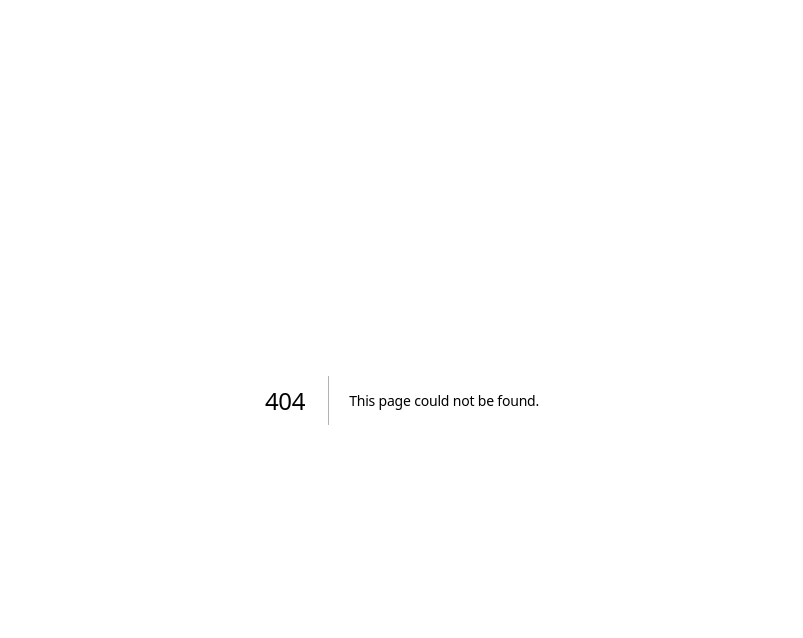
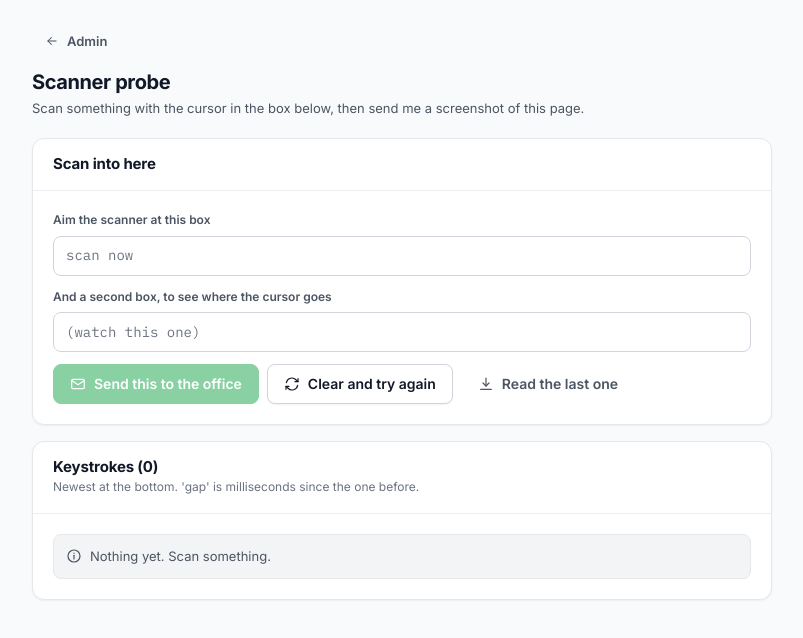
Before and after one commit to EBSTECH22/market-app, a Next.js app: page /admin/keys in a window 1280 px wide. Before the commit this address had no page. Shown: the top 638 px of the page, without its empty margins (238-1041 px from the left). Built offline with nearby package versions, Linux system fonts and the light colour scheme.

Commit message:
Scanner probe

```diff
--- /dev/null
+++ b/src/app/admin/keys/page.tsx
@@ -0,0 +1,188 @@
+"use client";
+
+// A window onto what the tablet actually receives when the scanner fires.
+//
+// Three attempts at fixing the scanner from the outside have missed, each for
+// a different reason, because every guess was about what the browser PROBABLY
+// does with a USB scanner on Android. This page stops guessing: it records
+// every keystroke exactly as it arrives — the key, the timing, and which field
+// caught it — and shows it. Whatever is really happening will be plain here.
+import { useCallback, useEffect, useRef, useState } from "react";
+import { Button, Card, Note, PageHeader, LinkButton, Input, Field } from "@/components/ui";
+
+type Hit = {
+  n: number;
+  key: string;
+  code: string;
+  keyCode: number;
+  mods: string;
+  target: string;
+  /** Milliseconds since the previous keystroke. */
+  gap: number;
+  phase: string;
+};
+
+export default function KeyProbe() {
+  const [hits, setHits] = useState<Hit[]>([]);
+  const [typed, setTyped] = useState("");
+  const lastRef = useRef(0);
+  const nRef = useRef(0);
+
+  const record = useCallback((e: KeyboardEvent, phase: string) => {
+    const now = Date.now();
+    const gap = lastRef.current ? now - lastRef.current : 0;
+    lastRef.current = now;
+
+    const el = e.target as HTMLElement | null;
+    const target = el
+      ? `${el.tagName.toLowerCase()}${(el as HTMLInputElement).name ? `[${(el as HTMLInputElement).name}]` : ""}${
+          el.id ? `#${el.id}` : ""
+        }`
+      : "(none)";
+
+    const mods = [e.ctrlKey && "ctrl", e.altKey && "alt", e.metaKey && "meta", e.shiftKey && "shift"]
+      .filter(Boolean)
+      .join("+");
+
+    setHits((h) => [
+      ...h.slice(-59),
+      { n: ++nRef.current, key: e.key, code: e.code, keyCode: e.keyCode, mods, target, gap, phase },
+    ]);
+    if (e.key.length === 1) setTyped((t) => t + e.key);
+  }, []);
+
+  useEffect(() => {
+    const cap = (e: KeyboardEvent) => record(e, "capture");
+    window.addEventListener("keydown", cap, true);
+    return () => window.removeEventListener("keydown", cap, true);
+  }, [record]);
+
+  const summary = (() => {
+    const chars = hits.filter((h) => h.key.length === 1);
+    if (chars.length < 2) return "";
+    const gaps = chars.slice(1).map((c) => c.gap);
+    const avg = Math.round(gaps.reduce((a, b) => a + b, 0) / gaps.length);
+    const enders = hits.filter((h) => h.key.length > 1).map((h) => h.key);
+    return `${chars.length} characters, ${avg}ms apart on average${
+      enders.length ? `, then: ${enders.join(", ")}` : ", and no finishing key"
+    }`;
+  })();
+
+  const [sent, setSent] = useState("");
+  const [fetched, setFetched] = useState<{ at: string; text: string } | null>(null);
+
+  /** The capture, as plain text somebody can read. */
+  const asText = useCallback(() => {
+    const lines = hits.map(
+      (h) =>
+        `${String(h.n).padEnd(4)}${(h.key === " " ? "(space)" : h.key).slice(0, 12).padEnd(13)}` +
+        `${h.code.slice(0, 14).padEnd(15)}${String(h.keyCode).padEnd(5)}${String(h.gap).padEnd(6)}${h.target}` +
+        `${h.mods ? ` (${h.mods})` : ""}`
+    );
+    return [
+      `device: ${typeof navigator === "undefined" ? "?" : navigator.userAgent}`,
+      summary ? `summary: ${summary}` : "summary: (not enough keystrokes)",
+      `joined: ${typed}`,
+      "",
+      "#   key          code           kc   gap   where",
+      ...lines,
+    ].join("\n");
+  }, [hits, summary, typed]);
+
+  const send = async () => {
+    setSent("sending…");
+    try {
+      const r = await fetch("/api/admin/keylog", {
+        method: "POST", headers: { "Content-Type": "application/json" },
+        body: JSON.stringify({ text: asText() }),
+      });
+      setSent(r.ok ? "Sent. It can be read from any device now." : "Couldn't send it.");
+    } catch {
+      setSent("Couldn't send it — no connection.");
+    }
+  };
+
+  const load = async () => {
+    const r = await fetch("/api/admin/keylog");
+    if (r.ok) setFetched(await r.json());
+  };
+
+  const clear = () => {
+    setHits([]);
+    setTyped("");
+    lastRef.current = 0;
+    nRef.current = 0;
+  };
+
+  return (
+    <main className="content content-narrow">
+      <div className="mb-3">
+        <LinkButton href="/admin" variant="ghost" size="sm" icon="arrowLeft">Admin</LinkButton>
+      </div>
+
+      <PageHeader
+        title="Scanner probe"
+        subtitle="Scan something with the cursor in the box below, then send me a screenshot of this page."
+      />
+
+      <div className="mb-4">
+        <Card title="Scan into here">
+          <div className="stack g-3">
+            <Field label="Aim the scanner at this box">
+              {(p) => <Input {...p} name="probe" className="mono" placeholder="scan now" autoComplete="off" />}
+            </Field>
+            <Field label="And a second box, to see where the cursor goes">
+              {(p) => <Input {...p} name="second" className="mono" placeholder="(watch this one)" autoComplete="off" />}
+            </Field>
+            {summary ? <Note tone="info" title="What just arrived">{summary}</Note> : null}
+            <div className="row wrap g-2">
+              <Button variant="primary" icon="mail" disabled={!hits.length} onClick={() => void send()}>
+                Send this to the office
+              </Button>
+              <Button variant="secondary" icon="refresh" onClick={clear}>Clear and try again</Button>
+              <Button variant="ghost" icon="download" onClick={() => void load()}>Read the last one</Button>
+            </div>
+            {sent ? <Note tone="info">{sent}</Note> : null}
+            {fetched?.text ? (
+              <div className="stack g-1">
+                <span className="t-label">Last capture — {fetched.at}</span>
+                <code className="mono t-xs" style={{ whiteSpace: "pre-wrap", wordBreak: "break-all" }}>{fetched.text}</code>
+              </div>
+            ) : null}
+          </div>
+        </Card>
+      </div>
+
+      <Card
+        title={`Keystrokes (${hits.length})`}
+        subtitle="Newest at the bottom. 'gap' is milliseconds since the one before."
+      >
+        {hits.length === 0 ? (
+          <Note tone="neutral">Nothing yet. Scan something.</Note>
+        ) : (
+          <div className="stack g-1">
+            <span className="mono t-xs t-muted">{"#   key          code           kc   gap   where"}</span>
+            {hits.map((h) => (
+              <span key={h.n} className="mono t-xs" style={{ whiteSpace: "pre" }}>
+                {String(h.n).padEnd(4)}
+                {(h.key === " " ? "(space)" : h.key).slice(0, 12).padEnd(13)}
+                {h.code.slice(0, 14).padEnd(15)}
+                {String(h.keyCode).padEnd(5)}
+                {String(h.gap).padEnd(6)}
+                {h.target}
+                {h.mods ? ` (${h.mods})` : ""}
+              </span>
+            ))}
+          </div>
+        )}
+
+        {typed ? (
+          <div className="stack g-1 mt-3">
+            <span className="t-label">Characters, joined up</span>
+            <code className="mono t-sm" style={{ wordBreak: "break-all" }}>{typed}</code>
+          </div>
+        ) : null}
+      </Card>
+    </main>
+  );
+}
--- /dev/null
+++ b/src/app/api/admin/keylog/route.ts
@@ -0,0 +1,47 @@
+import { NextResponse, type NextRequest } from "next/server";
+import { db } from "@/lib/db";
+import { runRoute } from "@/lib/handler";
+import { denyUnless } from "@/lib/perm";
+
+export const dynamic = "force-dynamic";
+
+/**
+ * A capture from the scanner probe, left where it can be read from anywhere.
+ *
+ * The tablet is the machine with the scanner on it and the machine nobody is
+ * sitting at with a keyboard to describe what they saw. So the probe page
+ * posts what it recorded, and whoever is at a laptop reads it back. It saves
+ * somebody photographing a screen and emailing it to themselves at the end of
+ * a long day.
+ *
+ * Kept in the settings table rather than a table of its own: it is one string,
+ * it is overwritten every time, and it exists to be read once.
+ */
+export async function POST(req: NextRequest) {
+  return runRoute("admin/keylog POST", async () => {
+    { const denied = await denyUnless("ops"); if (denied) return denied; }
+    const body = await req.json().catch(() => ({}));
+    const text = String(body.text || "").slice(0, 8000);
+    const value = `${new Date().toISOString()}\n${text}`;
+    await db.setting.upsert({
+      where: { key: "scannerProbe" },
+      create: { key: "scannerProbe", value },
+      update: { value },
+    });
+    return NextResponse.json({ ok: true });
+  });
+}
+
+/** GET — read the last capture, from whatever machine you happen to be at. */
+export async function GET() {
+  return runRoute("admin/keylog GET", async () => {
+    { const denied = await denyUnless("ops"); if (denied) return denied; }
+    const row = await db.setting.findUnique({ where: { key: "scannerProbe" } });
+    const raw = row?.value || "";
+    const nl = raw.indexOf("\n");
+    return NextResponse.json({
+      at: nl > 0 ? raw.slice(0, nl) : "",
+      text: nl > 0 ? raw.slice(nl + 1) : "",
+    });
+  });
+}
```
